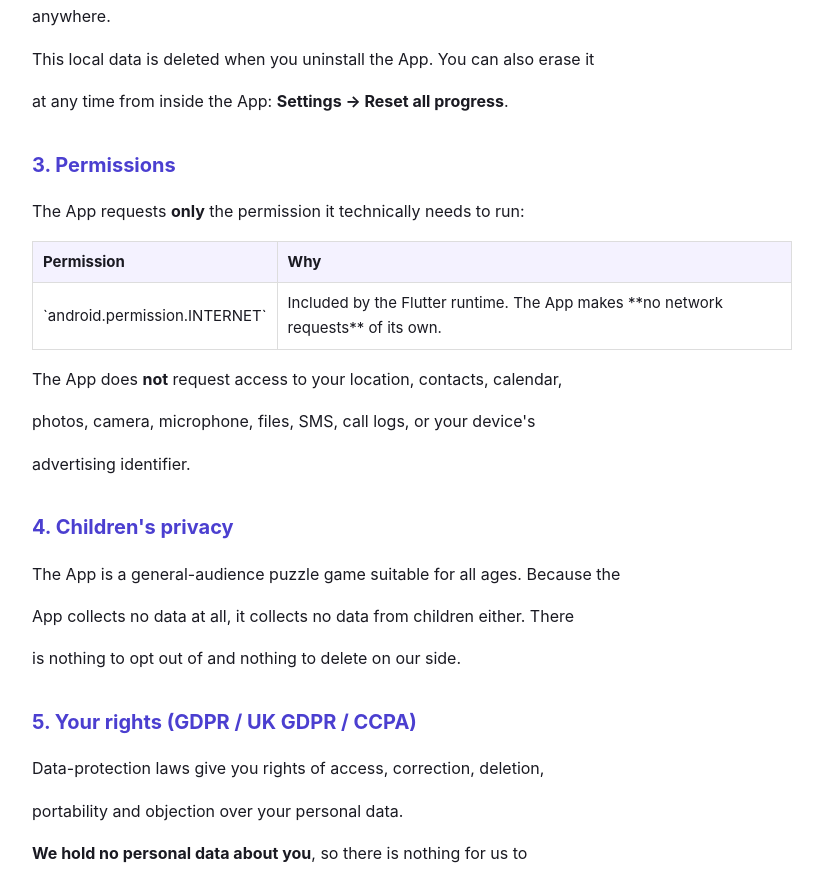
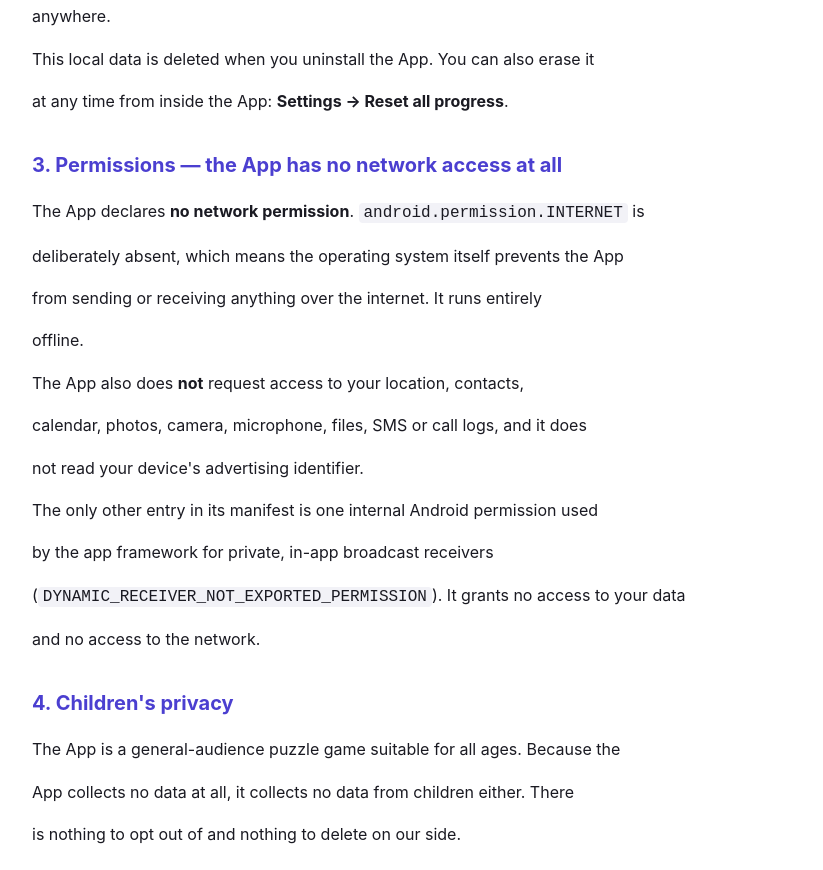
Before and after one commit to 61767603/meowgrid-privacy, a plain HTML site: page index.html in a window 1280 px wide. Shown: the part 903-1773 px from the top of the page, without its empty margins (228-1051 px from the left). Drawn offline with Linux system fonts and the light colour scheme.

Commit message:
Policy: no network permission either

```diff
--- a/index.html
+++ b/index.html
@@ -10,7 +10,7 @@
  code{background:#f2f2f7;padding:1px 5px;border-radius:4px} a{color:#4b3fd0}
  .badge{display:inline-block;background:#e8f5e9;color:#1b5e20;border:1px solid #a5d6a7;border-radius:999px;padding:4px 12px;font-size:13px;font-weight:600;margin-bottom:8px}
 </style></head><body>
-<div class="badge">No ads · No tracking · No data collected</div>
+<div class="badge">No ads · No tracking · No data collected · No network permission</div>
 <h1>Privacy Policy — Meow Grid</h1>
 <p><strong>Effective date:</strong> October 14, 2026</p>
 <p><strong>Developer:</strong> Tudi Technology</p>
@@ -29,15 +29,18 @@
 <p>anywhere.</p>
 <p>This local data is deleted when you uninstall the App. You can also erase it</p>
 <p>at any time from inside the App: <strong>Settings → Reset all progress</strong>.</p>
-<h2>3. Permissions</h2>
-<p>The App requests <strong>only</strong> the permission it technically needs to run:</p>
-<table>
-<tr><th>Permission</th><th>Why</th></tr>
-<tr><td>`android.permission.INTERNET`</td><td>Included by the Flutter runtime. The App makes **no network requests** of its own.</td></tr>
-</table>
-<p>The App does <strong>not</strong> request access to your location, contacts, calendar,</p>
-<p>photos, camera, microphone, files, SMS, call logs, or your device&#x27;s</p>
-<p>advertising identifier.</p>
+<h2>3. Permissions — the App has no network access at all</h2>
+<p>The App declares <strong>no network permission</strong>. <code>android.permission.INTERNET</code> is</p>
+<p>deliberately absent, which means the operating system itself prevents the App</p>
+<p>from sending or receiving anything over the internet. It runs entirely</p>
+<p>offline.</p>
+<p>The App also does <strong>not</strong> request access to your location, contacts,</p>
+<p>calendar, photos, camera, microphone, files, SMS or call logs, and it does</p>
+<p>not read your device&#x27;s advertising identifier.</p>
+<p>The only other entry in its manifest is one internal Android permission used</p>
+<p>by the app framework for private, in-app broadcast receivers</p>
+<p>(<code>DYNAMIC_RECEIVER_NOT_EXPORTED_PERMISSION</code>). It grants no access to your data</p>
+<p>and no access to the network.</p>
 <h2>4. Children&#x27;s privacy</h2>
 <p>The App is a general-audience puzzle game suitable for all ages. Because the</p>
 <p>App collects no data at all, it collects no data from children either. There</p>
```
